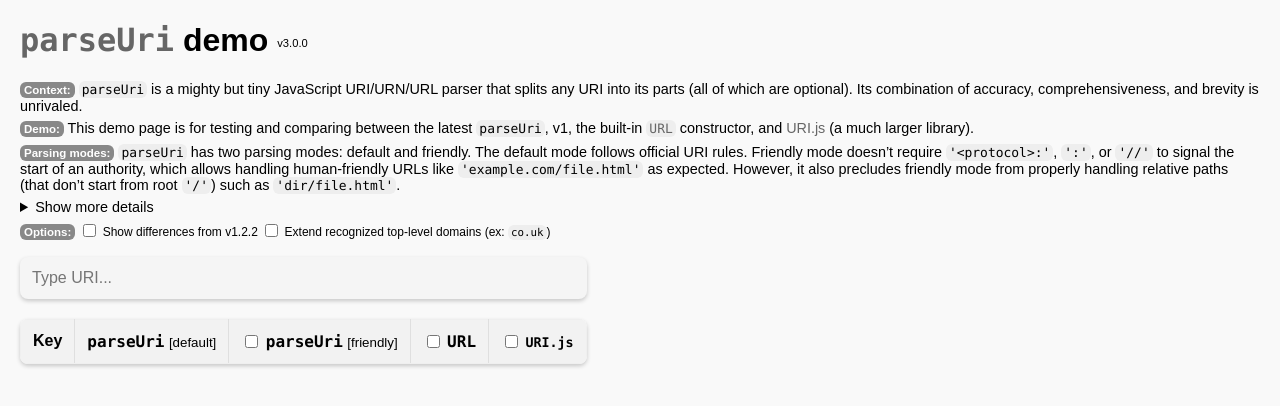
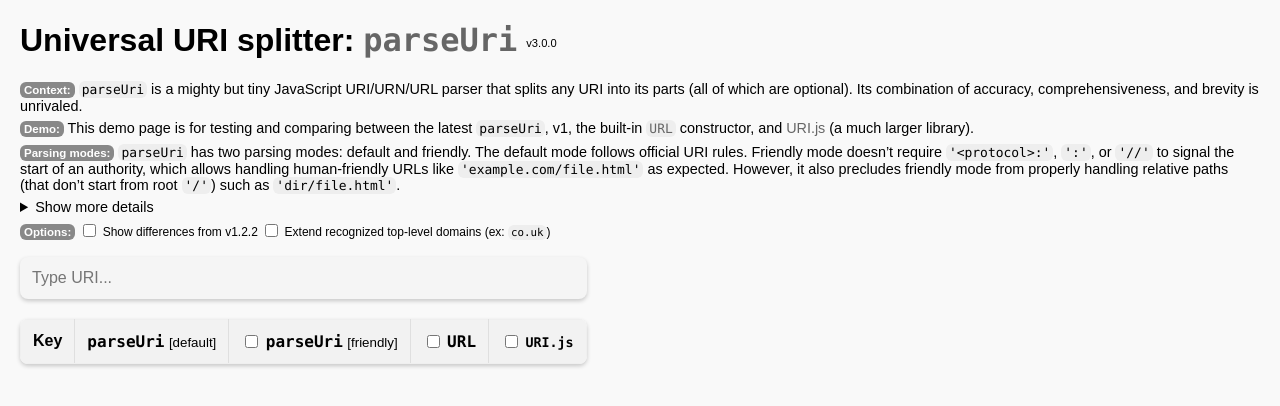
Before and after one commit to slevithan/parseuri, a website: page demo/index.html in a window 1280 px wide. Drawn offline with nearby package versions, Linux system fonts and the light colour scheme.

Commit message:
demo: update title

```diff
--- a/demo/index.html
+++ b/demo/index.html
@@ -3,7 +3,7 @@
 <head>
   <meta charset="utf-8">
   <meta name="viewport" content="width=device-width, initial-scale=1.0">
-  <title>parseUri demo</title>
+  <title>Universal URI splitter: parseUri</title>
   <link rel="stylesheet" href="assets/styles.css">
   <script src="../dist/parseuri.min.js"></script>
   <script src="assets/parseuri-v1.2.2-for-test.js"></script>
@@ -12,7 +12,8 @@
 </head>
 <body>
   <h1>
-    <a href="https://github.com/slevithan/parseuri"><code>parseUri</code></a> demo
+    Universal URI splitter:
+    <a href="https://github.com/slevithan/parseuri"><code>parseUri</code></a>
     <span id="version">v3.0.0</span>
   </h1>
   <p><span class="badge">Context:</span>
```
